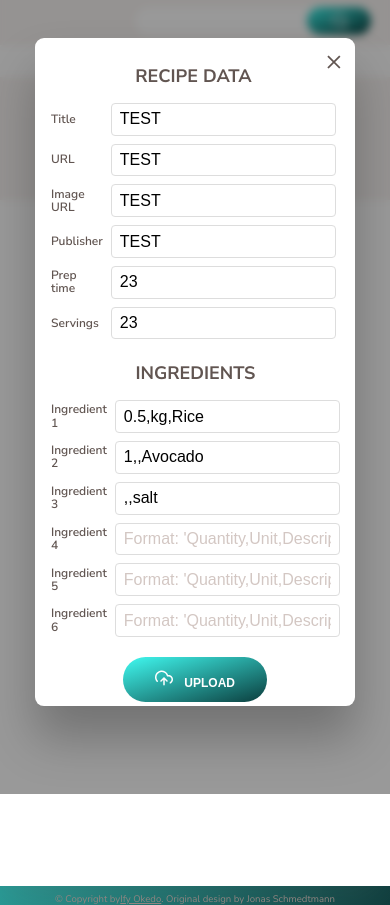
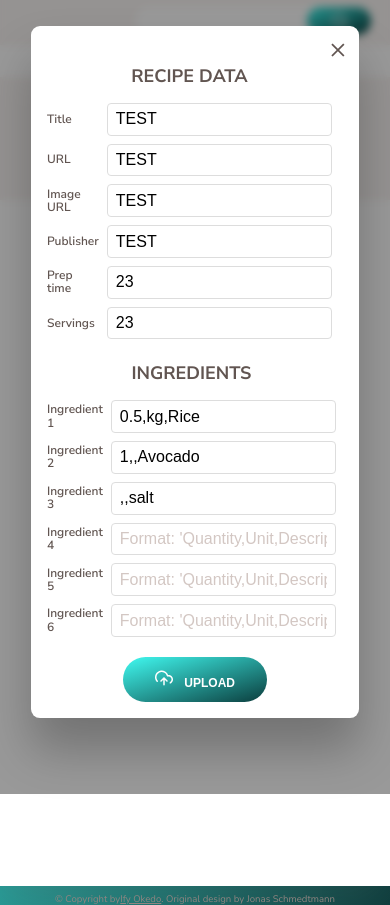
Before and after one commit to kaydo1506/foodie, a website built with Parcel: page index.html in a window 390 px wide. Both pictures are taken after a click on the button "ADD RECIPE". Shown: the part 50-955 px from the top of the page. Built offline with nearby package versions, Linux system fonts and the light colour scheme.

Commit message:
upload modal completed

```diff
--- a/src/sass/_upload.scss
+++ b/src/sass/_upload.scss
@@ -6,7 +6,7 @@
   width: 100rem;
   background-color: white;
   border-radius: 9px;
-
+  overflow: scroll;
   padding: 5rem 6rem;
   box-shadow: 0 4rem 6rem rgba(0, 0, 0, 0.25);
   z-index: 1000;
@@ -14,15 +14,20 @@
 
   @media only screen and (max-width: 1020px) {
     width: 80rem;
-    padding: 0.5rem 2rem;
+    padding: 2rem 2rem;
+    position: absolute;
+  }
+  @media only screen and (max-width: 860px) {
+    position: absolute;
+    height: auto;
+    // top: 66%;
   }
   @media only screen and (max-width: 700px) {
     width: 55rem;
-    padding: 0.5rem 2rem;
+    padding-bottom: 2rem;
   }
   @media only screen and (max-width: 460px) {
-    width: 40rem;
-    padding: 0.5rem 2rem;
+    width: 41rem;
   }
 
   .btn--close-modal {
@@ -59,6 +64,7 @@
   display: grid;
   grid-template-columns: 1fr 1fr;
   gap: 4rem 6rem;
+
   @media only screen and (max-width: 860px) {
     display: block;
     gap: 4rem 2rem;
@@ -69,8 +75,9 @@
     grid-template-columns: 1fr 2.8fr;
     align-items: center;
     gap: 1.5rem;
+
     @media only screen and (max-width: 860px) {
-      grid-template-columns: 0.5fr 1.2fr;
+      grid-template-columns: 0.5fr 1.1fr;
       gap: 1rem;
       input[type='text'],
       input[type='number'] {
@@ -90,7 +97,9 @@
       border: 1px solid #ddd;
       border-radius: 0.5rem;
       transition: all 0.2s;
-
+      @media only screen and (max-width: 460px) {
+        font-size: 1.2rem;
+      }
       &::placeholder {
         color: $color-grey-light-3;
       }
```
